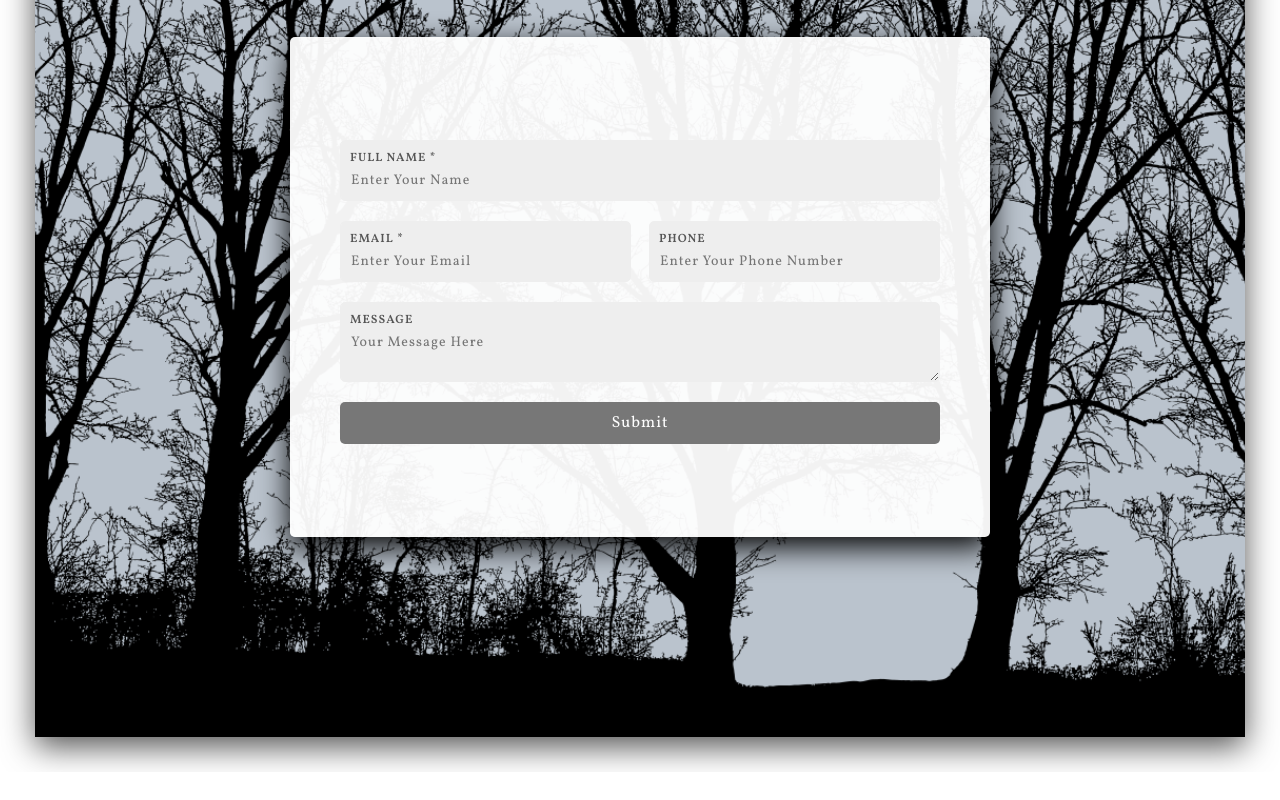
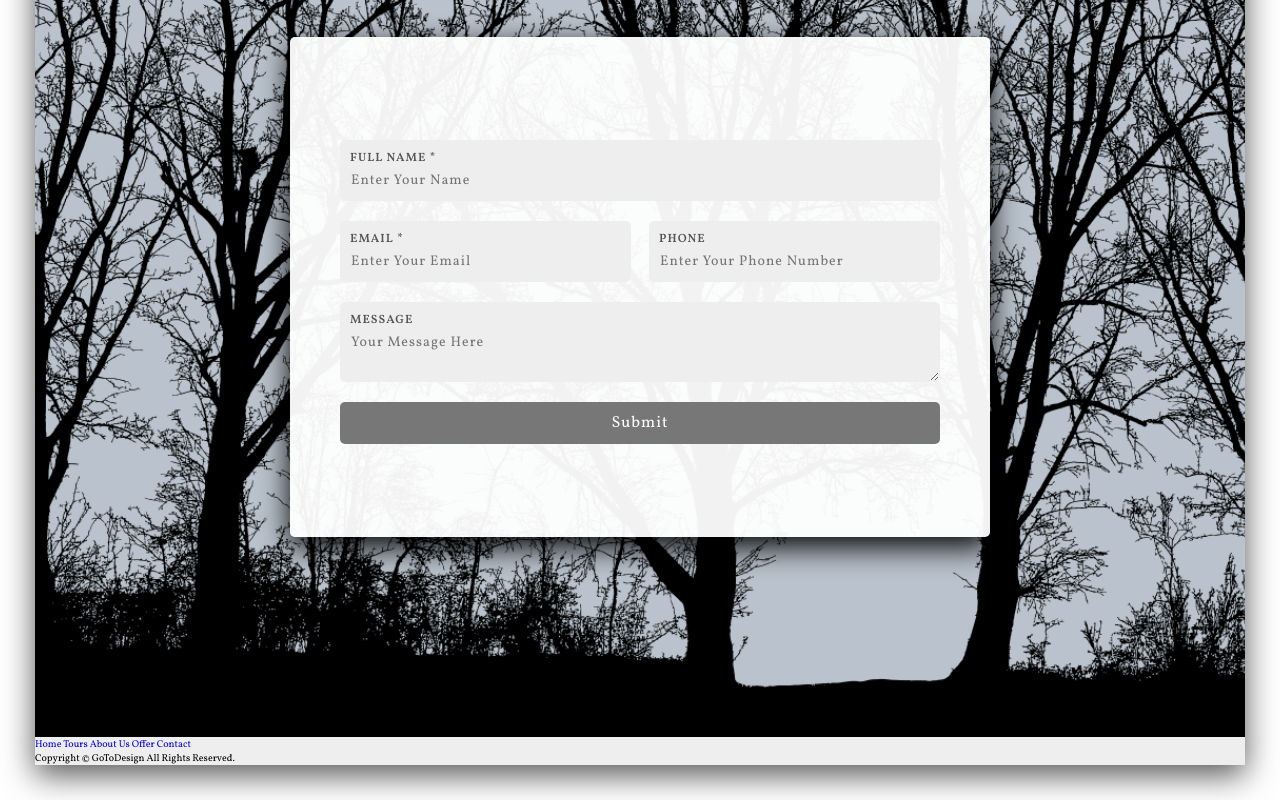
Before and after one commit to tod619/the_road, a plain HTML site: page index.html in a window 1280 px wide. Shown: the part 3024-3824 px from the top of the page. Before the commit the page ends 3796 px from the top, so only its background shows below. Drawn offline with Linux system fonts and the light colour scheme.

Commit message:
add HTML markup for footer in index.html file

```diff
--- a/index.html
+++ b/index.html
@@ -202,6 +202,21 @@
       </section>
       <!-- End: Contact Section -->
 
+      <!-- Start: Footer -->
+      <footer class="footer">
+        <div class="footer-list">
+          <a href="#" class="footer-link">Home</a>
+          <a href="#" class="footer-link">Tours</a>
+          <a href="#" class="footer-link">About Us</a>
+          <a href="#" class="footer-link">Offer</a>
+          <a href="#" class="footer-link">Contact</a>
+        </div>
+        <p class="footer-paragraph">
+          Copyright &copy; GoToDesign All Rights Reserved.
+        </p>
+      </footer>
+      <!-- End: Footer -->
+
     </div>
 
     <script src="script.js"></script>
```
